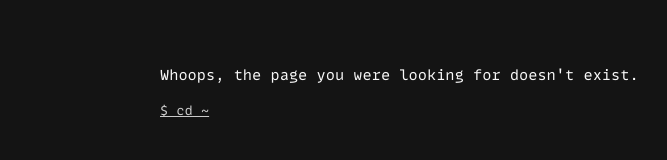
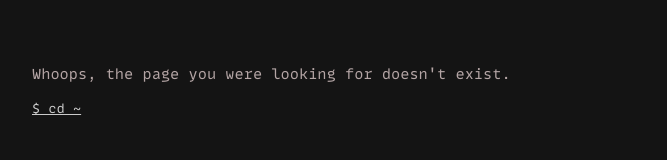
Before and after one commit to akmadian/site, a plain HTML site: page src/404.html in a window 1280 px wide. Shown: the whole page, without its empty margins (96-763 px from the left). Drawn offline with Linux system fonts and the light colour scheme.

Commit message:
Add homelab page, update some styling

```diff
--- a/src/style.css
+++ b/src/style.css
@@ -4,10 +4,12 @@ html {
 
 body {
     font-family: mlrslim, sans-serif;
-    color: #F8F8F8;
-    width: 60%;
+    /* color: #F8F8F8; */
+    color: #B4A5A5;
+    width: 80%;
     margin: 0 auto;
     margin-top: 5%;
+    font-size: .9rem;
 }
 
 h1, h2, h3, h4, h5, h6 {
@@ -69,14 +71,17 @@ a:hover {
 
 p {
     margin-top: 0;
-    line-height: 1.5rem;
-    font-size: .9rem;
+    line-height: 1.4rem;
     /* font-family: open-sans; */
 }
 
 b {
     font-family: mlrslim, sans-serif;
     font-weight: bold;
+}
+
+li {
+    line-height: 1.2rem;
 }
 
 footer {
```
Also changed, not shown: 2 other files.
